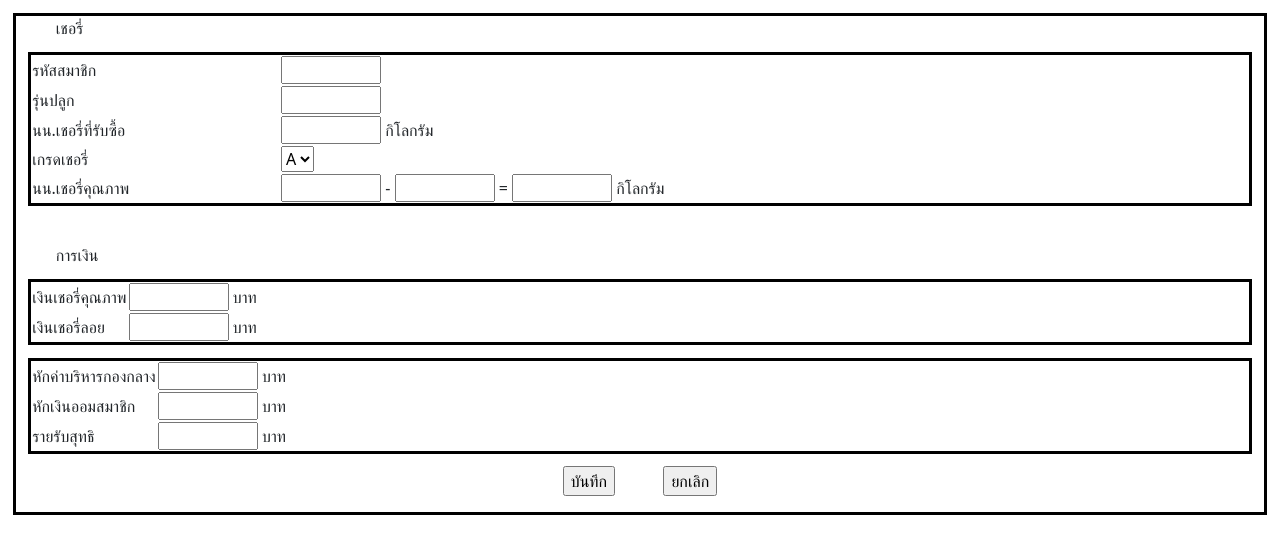
After one commit to zergreen/ft-react, a PHP site: page /ex2/buycherry.php in a window 1280 px wide. The commit adds this page. Shown: the top 554 px of the page. Run offline with PHP 8.4, Linux system fonts and the light colour scheme.

Commit message:
template v1

```diff
--- /dev/null
+++ b/ex2/buycherry.php
@@ -0,0 +1,97 @@
+<html>
+<head>
+    <link href="https://cdn.jsdelivr.net/npm/bootstrap@5.3.0-alpha1/dist/css/bootstrap.min.css" rel="stylesheet" integrity="sha384-GLhlTQ8iRABdZLl6O3oVMWSktQOp6b7In1Zl3/Jr59b6EGGoI1aFkw7cmDA6j6gD" crossorigin="anonymous">
+    <link rel="stylesheet" href="style.css">
+</head>
+<div>
+    <form action="buy-logic.php">
+        <span></span>เชอรี่
+        <div>
+            <table width='100%'>
+                <tr>
+                    <td>
+                        รหัสสมาชิก
+                    </td>
+                    <td>
+                        <input type="text" size="5">
+                    </td>
+                <tr>
+                    <td>
+                        รุ่นปลูก
+                    </td>
+                    <td>
+                        <input type="text" size="5">
+                    </td>
+                </tr>
+                <tr>
+                    <td>
+                        นน.เชอรี่ที่รับซื้อ
+                    </td>
+                    <td>
+                        <input type="text" size="5"> กิโลกรัม
+                    </td>
+                </tr>
+                <tr>
+                    <td>
+                        เกรดเชอรี่
+                    </td>
+                    <td>
+                        <!-- <input type="dropdown"> -->
+                        <select name="grade" id="grade">
+                            <option value="A">A</option>
+                            <option value="B">B</option>
+                            <option value="C">C</option>
+                        </select>
+                    </td>
+                </tr>
+                <tr>
+                    <td>
+                        นน.เชอรี่คุณภาพ
+                    </td>
+                    <td>
+                        <input type="text" size="5"> -
+                        <input type="text" size=5> =
+                        <input type="text" size=5> กิโลกรัม
+                    </td>
+
+                </tr>
+
+            </table>
+        </div>
+        <br>
+
+        <span></span>การเงิน
+        <div>
+            <table>
+                <tr>
+                    <td>เงินเชอรี่คุณภาพ
+                    <td><input type="text" size="5"> บาท
+                </tr>
+                <tr>
+                    <td>เงินเชอรี่ลอย
+                    <td><input type="text" size="5"> บาท
+                </tr>
+            </table>
+        </div>
+        <div>
+            <table>
+                <tr>
+                    <td>หักค่าบริหารกองกลาง
+                    <td><input type="text" size="5"> บาท
+                </tr>
+                <tr>
+                    <td>หักเงินออมสมาชิก
+                    <td><input type="text" size="5"> บาท
+                </tr>
+                <tr>
+                    <td>รายรับสุทธิ
+                    <td><input type="text" size="5"> บาท
+                </tr>
+            </table>
+        </div>
+        <center><input type="submit" value="บันทึก"> <span></span>
+            <input type="reset" value="ยกเลิก">
+        </center>
+    </form>
+</div>
+</html>
--- a/ex2/home.php
+++ b/ex2/home.php
@@ -1 +1,5 @@
 <h1>HOME Page</h1>
+<?php
+$newURL = "buycherry.php";
+header('Location: ' . $newURL);
+?>
--- a/ex2/index.php
+++ b/ex2/index.php
@@ -2,8 +2,8 @@
 <center>
 <h1>LOGIN</h1>
 <form action="authen.php" method="post">
-    <input type="text" name="username" value="c001"> <br>
-    <input type="password" name="password" value="admin1234">
+    <input type="text" name="username" value="c001" placeholder="รหัสพนักงาน"> <br>
+    <input type="password" name="password" value="admin1234" placeholder="รหัสผ่าน">
     <br>
     <input type="submit" value="login">
 </form>
--- /dev/null
+++ b/ex2/style.css
@@ -0,0 +1,18 @@
+div {
+    border-style: solid;
+    border-color: black;
+
+    margin: 1%;
+}
+
+span {
+    display: inline-block;
+    margin-left: 40px;
+}
+
+#form1 {
+   margin: 1% 1% 5% 1%;
+
+   border-style: none;
+   /* border-color: green; */
+}
```
Also changed, not shown: ex2/empdata.php (added, +40 -0 lines), ex2/report.php (added, +49 -0 lines).
